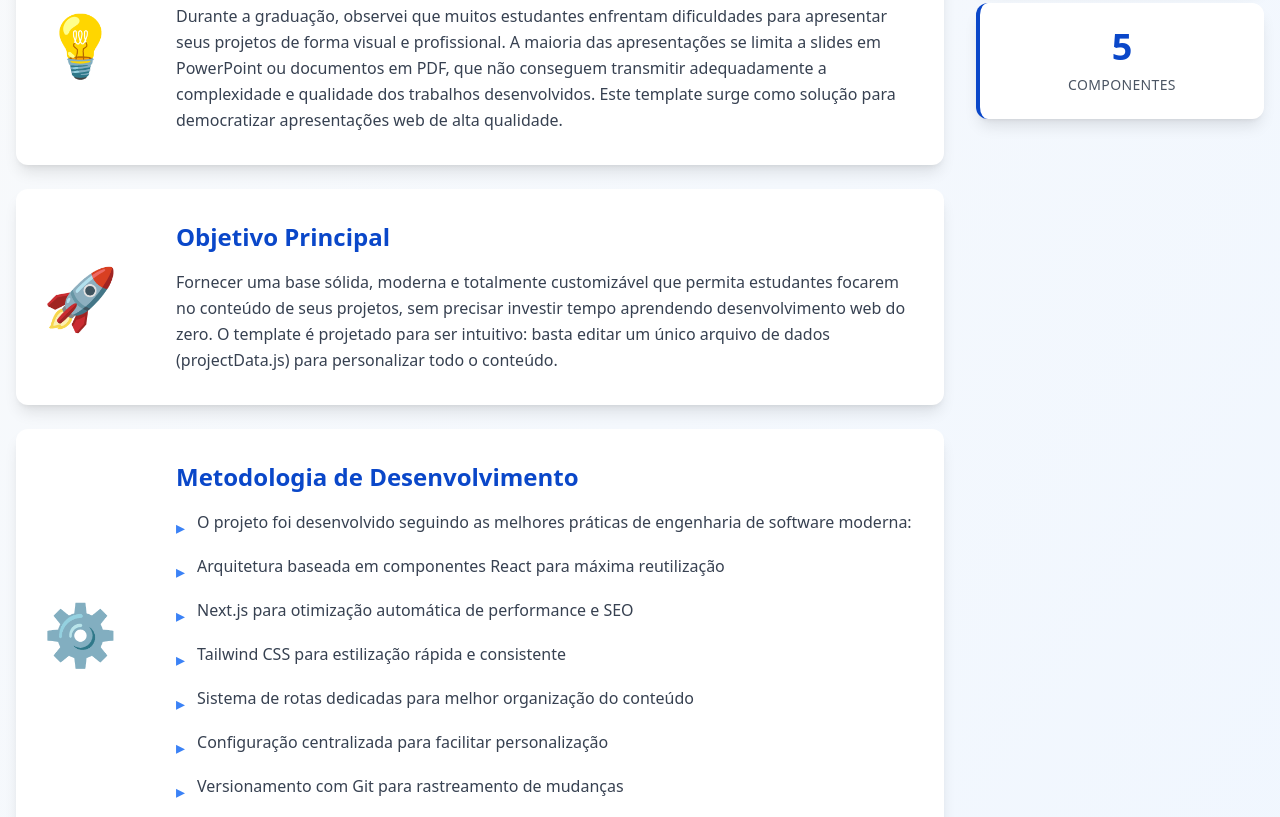
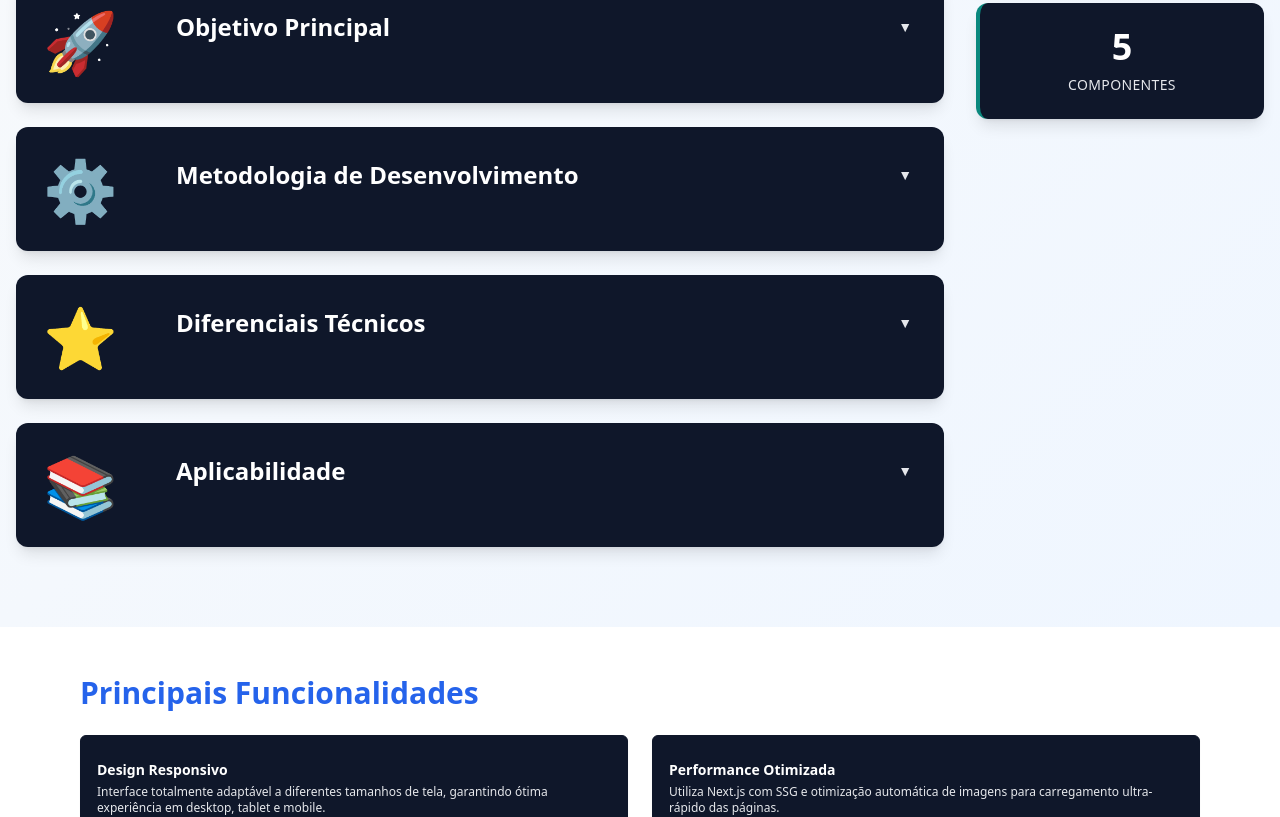
Before and after one commit to tremedam/boilerplate, a Next.js app: page /project in a window 1280 px wide. Shown: the part 1160-1977 px from the top of the page. Built offline with nearby package versions, Linux system fonts and the light colour scheme.

Commit message:
Cards V2

```diff
--- a/src/components/Project/AboutSection.jsx
+++ b/src/components/Project/AboutSection.jsx
@@ -94,16 +94,15 @@ export default function AboutSection({ data, theme }) {
                 {data.stats.map((stat, index) => (
                   <div
                     key={index}
-                    className="bg-white text-center p-6 rounded-xl shadow-lg border-l-4 transform hover:scale-105 transition-transform duration-200 mb-4"
-                    style={{ borderColor: theme.primary }}
+                    className="text-center p-6 rounded-xl shadow-lg border-l-4 transform hover:scale-105 transition-transform duration-200 mb-4"
+                    style={{ backgroundColor: theme.secondary, borderColor: theme.accent }}
                   >
                     <div
-                      className="text-4xl font-bold mb-2"
-                      style={{ color: theme.primary }}
+                      className="text-4xl font-bold mb-2 text-white"
                     >
                       {stat.value}
                     </div>
-                    <div className="text-sm font-medium text-gray-600 uppercase tracking-wide">
+                    <div className="text-sm font-medium text-gray-200 uppercase tracking-wide">
                       {stat.label}
                     </div>
                   </div>
--- a/src/components/Project/Cards.jsx
+++ b/src/components/Project/Cards.jsx
@@ -1,26 +1,51 @@
-export default function Cards({ title, icon, content, theme }) {
+import { useState } from "react";
+import Image from "next/image";
+
+export default function Cards({ title, icon, content, theme, image }) {
+  const [isExpanded, setIsExpanded] = useState(false);
+
   return (
-    <div className="bg-white rounded-xl shadow-lg overflow-hidden transform hover:scale-[1.02] transition-all duration-300">
+    <div
+      className={`rounded-xl shadow-lg overflow-hidden transform transition-all duration-500 cursor-pointer ${isExpanded ? "scale-105" : "hover:scale-[1.02]"
+        }`}
+      style={{ backgroundColor: theme.secondary }}
+      onClick={() => setIsExpanded(!isExpanded)}
+    >
       <div className="md:flex">
         {/* Ícone lateral */}
         <div
-          className="md:w-32 flex items-center justify-center p-8 text-6xl"
-          style={{ background: `linear-gradient(135deg, ${theme.primary}15, ${theme.secondary}15)` }}
+          className="md:w-32 flex items-center justify-center p-8 text-6xl text-white"
         >
           {icon}
         </div>
 
         {/* Conteúdo */}
         <div className="flex-1 p-6 md:p-8">
-          <h3
-            className="text-2xl font-bold mb-4"
-            style={{ color: theme.primary }}
-          >
+          <h3 className="text-2xl font-bold mb-4 flex items-center justify-between text-white">
             {title}
+            <span className="text-sm text-gray-200 ml-2">
+              {isExpanded ? "▲" : "▼"}
+            </span>
           </h3>
-          <div className="text-gray-700 leading-relaxed">
-            {content}
-          </div>
+
+          {/* Conteúdo com animação - só aparece quando expandido */}
+          {isExpanded && (
+            <div className="text-white leading-relaxed transition-all duration-500 animate-fadeIn">
+              {content}
+
+              {/* Imagem (aparece apenas quando expandido) */}
+              {image && (
+                <div className="mt-6 relative w-full h-64 rounded-lg overflow-hidden">
+                  <Image
+                    src={image}
+                    alt={title}
+                    fill
+                    className="object-cover"
+                  />
+                </div>
+              )}
+            </div>
+          )}
         </div>
       </div>
     </div>
--- a/src/data/projectData.js
+++ b/src/data/projectData.js
@@ -216,9 +216,9 @@ export const projectData = {
 
     // Configuração de Cores
     theme: {
-        primary: "#0a47c9ff", // azul
-        secondary: "#7c3aed", // roxo
-        accent: "#f59e0b", // laranja
+        primary: "#2563eb ", // azul tech (Next.js inspired)
+        secondary: "#0f172a", // slate escuro (moderno/tech)
+        accent: "#09c8aea3", // cyan vibrante (destaque tech)
         background: "#ffffff",
         text: "#1f2937",
     },
--- a/src/pages/project.jsx
+++ b/src/pages/project.jsx
@@ -32,10 +32,10 @@ export default function Project() {
                         </h2>
                         <div className="grid grid-cols-1 sm:grid-cols-2 gap-6">
                             {projectData.features.items.slice(0, 4).map((f, idx) => (
-                                <div key={idx} className="p-4 rounded-md shadow-sm border bg-white" style={{ borderColor: projectData.theme.secondary + '22' }}>
+                                <div key={idx} className="p-4 rounded-md shadow-sm border" style={{ backgroundColor: projectData.theme.secondary, borderColor: projectData.theme.secondary }}>
                                     <div className="text-2xl mb-2">{f.icon}</div>
-                                    <h3 className="font-semibold text-sm mb-1">{f.title}</h3>
-                                    <p className="text-gray-600 text-xs">{f.description}</p>
+                                    <h3 className="font-semibold text-sm mb-1 text-white">{f.title}</h3>
+                                    <p className="text-gray-200 text-xs">{f.description}</p>
                                 </div>
                             ))}
                         </div>
@@ -53,9 +53,9 @@ export default function Project() {
                         </h2>
                         <div className="grid grid-cols-1 sm:grid-cols-2 lg:grid-cols-4 gap-6">
                             {projectData.technologies.items.slice(0, 4).map((t, idx) => (
-                                <div key={idx} className="p-4 rounded-md shadow-sm border bg-white text-center" style={{ borderColor: projectData.theme.secondary + '22' }}>
-                                    <p className="font-semibold text-sm mb-1">{t.name}</p>
-                                    <p className="text-gray-600 text-xs">{t.description}</p>
+                                <div key={idx} className="p-4 rounded-md shadow-sm border text-center" style={{ backgroundColor: projectData.theme.secondary, borderColor: projectData.theme.secondary }}>
+                                    <p className="font-semibold text-sm mb-1 text-white">{t.name}</p>
+                                    <p className="text-gray-200 text-xs">{t.description}</p>
                                 </div>
                             ))}
                         </div>
@@ -73,10 +73,10 @@ export default function Project() {
                         </h2>
                         <div className="grid grid-cols-1 sm:grid-cols-2 lg:grid-cols-3 gap-8">
                             {projectData.team.members.slice(0, 3).map((m, idx) => (
-                                <div key={idx} className="p-6 rounded-lg shadow-sm border bg-white text-center" style={{ borderColor: projectData.theme.secondary + '22' }}>
+                                <div key={idx} className="p-6 rounded-lg shadow-sm border text-center" style={{ backgroundColor: projectData.theme.secondary, borderColor: projectData.theme.secondary }}>
                                     <img src={m.image} alt={m.name} className="w-24 h-24 rounded-full object-cover mx-auto mb-4" />
-                                    <h3 className="text-md font-semibold">{m.name}</h3>
-                                    <p className="text-gray-600 text-xs mb-2">{m.role}</p>
+                                    <h3 className="text-md font-semibold text-white">{m.name}</h3>
+                                    <p className="text-gray-200 text-xs mb-2">{m.role}</p>
                                 </div>
                             ))}
                         </div>
```
